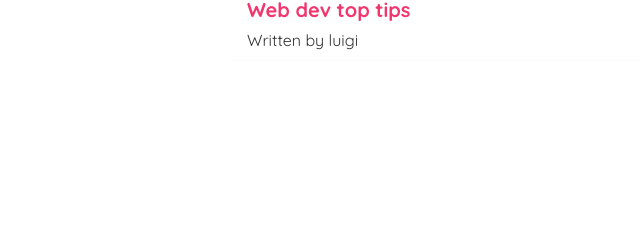
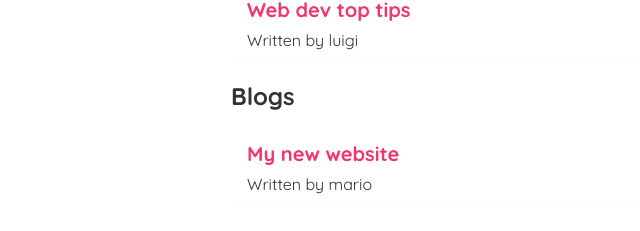
Before and after one commit to yavoraldev00/react-tutorial, a React (Create React App) app: page / in a window 1280 px wide. Shown: the part 311-542 px from the top of the page, without its empty margins (109-749 px from the left). Built offline with nearby package versions, Linux system fonts and the light colour scheme.

Commit message:
tutorial 12 - reusing components

```diff
--- a/src/Home.js
+++ b/src/Home.js
@@ -11,6 +11,7 @@ const Home = () => {
     return (
         <div className="home">
             <BlogList blogs = {blogs} title = "Blogs" />
+            <BlogList blogs = {blogs.filter((blog) => blog.author === "mario")} title = "Blogs" />
         </div>
      );
 }
```
